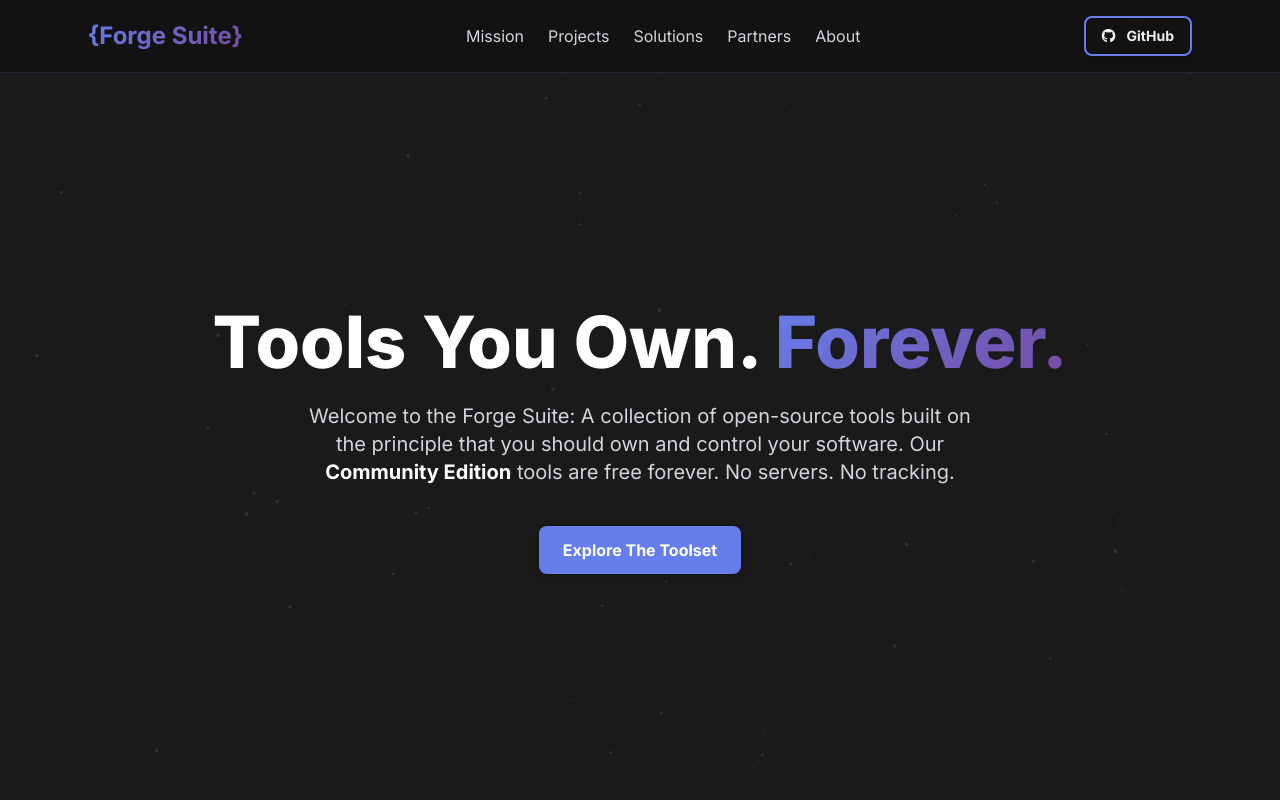
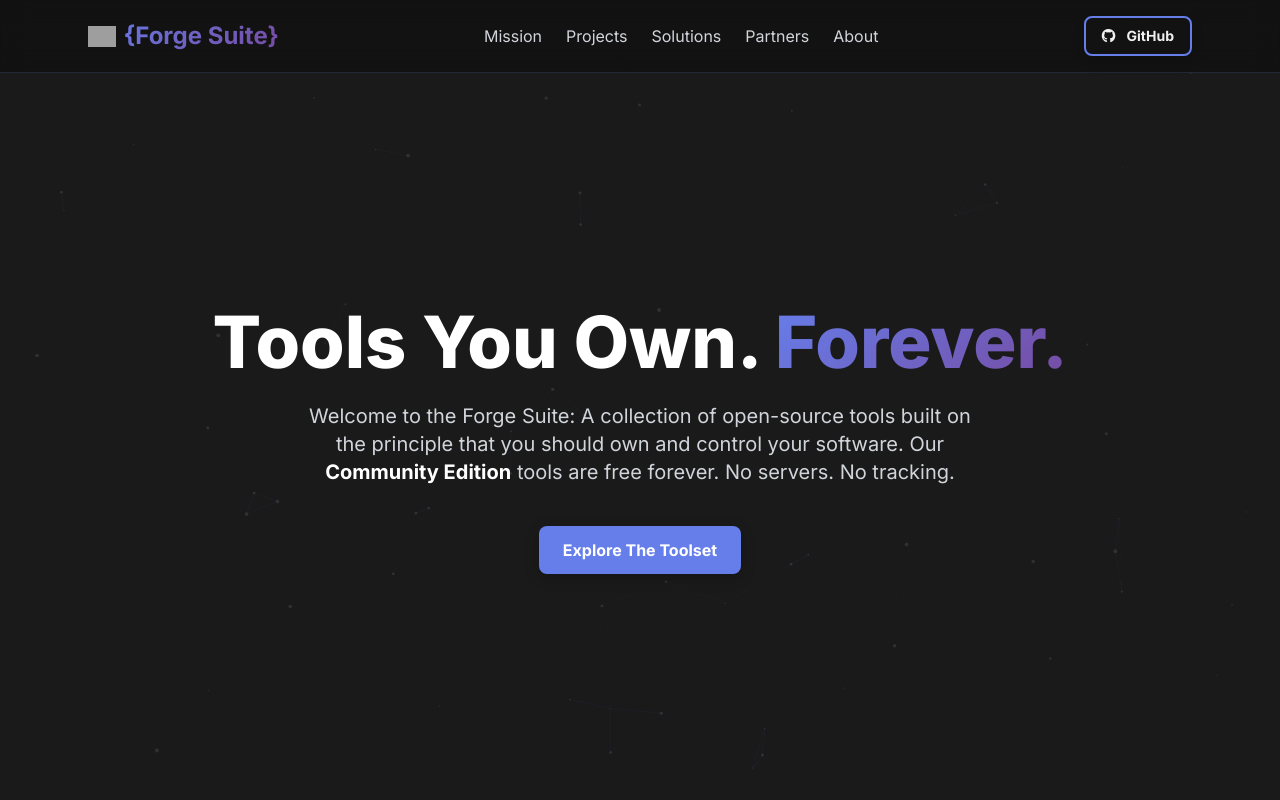
Before and after one commit to Cleo876/Forge-Suite, a plain HTML site: page index.html in a window 1280 px wide. Drawn offline with nearby package versions, Linux system fonts and the light colour scheme; grey boxes are pictures that could not be loaded.

Commit message:
Update index.html
Added Favicon and Logo to site

```diff
--- a/index.html
+++ b/index.html
@@ -13,6 +13,11 @@
     <link rel="preconnect" href="https://fonts.gstatic.com" crossorigin>
     <link href="https://fonts.googleapis.com/css2?family=Inter:wght@400;500;700;800&display=swap" rel="stylesheet">
     <link rel="stylesheet" href="https://cdnjs.cloudflare.com/ajax/libs/font-awesome/6.4.0/css/all.min.css">
+
+    <!--
+        Include the favicon of the website, using the logo image as the favicon
+    -->
+    <link rel="icon" href="https://github.com/Cleo876/Forge-Suite/blob/main/%5BMOD%5D%20Forge%20Suite%20Logo%20Icon.png?raw=true" type="image/png">
 
     <style>
         /* Base styles */
@@ -213,7 +218,18 @@
         <!-- Header/Navigation -->
         <header class="fixed top-0 left-0 w-full bg-black bg-opacity-30 backdrop-blur-md z-50 border-b border-gray-800">
             <nav class="container mx-auto max-w-6xl px-6 py-4 flex justify-between items-center">
-                <a href="#" class="text-2xl font-bold gradient-text">{Forge Suite}</a>
+                <!-- MODIFIED: Replaced SVG with <img> tag for your logo -->
+                <a href="#" class="text-2xl font-bold gradient-text flex items-center gap-2">
+                    <!--
+                        ACTION REQUIRED:
+                        1. Upload your new logo ([MOD] Forge Suite Logo Icon.jpg) to your GitHub repository.
+                        2. Get the direct URL for the image (e.g., https://raw.githubusercontent.com/.../logo.jpg).
+                        3. Replace "YOUR_LOGO_URL_HERE.jpg" below with your new URL.
+                    -->
+                    <img src="https://github.com/Cleo876/Forge-Suite/blob/main/%5BMOD%5D%20Forge%20Suite%20Logo%20Icon.png?raw=true" alt="Forge Suite Logo" class="w-7 h-7 object-contain" width="28" height="28" onerror="this.style.display='none'">
+                    <!-- END: Logo -->
+                    <span>{Forge Suite}</span>
+                </a>
                 <div class="hidden md:flex items-center space-x-6">
                     <a href="#mission" class="text-gray-300 hover:text-white transition-colors">Mission</a>
                     <a href="#projects" class="text-gray-300 hover:text-white transition-colors">Projects</a>
```
